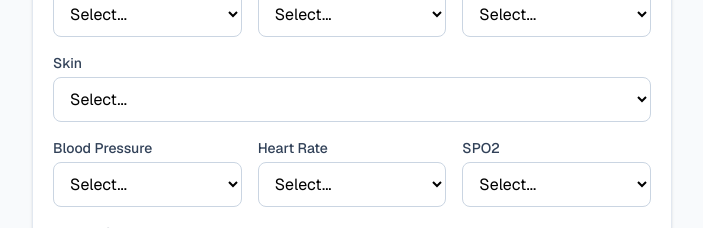
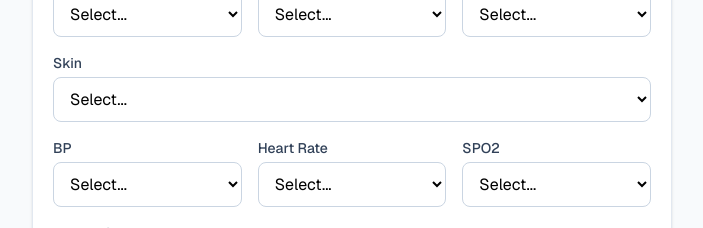
Before and after one commit to emiliootz/QuickChart, a Next.js app: page / in a window 1280 px wide. Shown: the part 1360-1588 px from the top of the page, without its empty margins (288-991 px from the left). Built offline with nearby package versions, Linux system fonts and the light colour scheme.

Commit message:
Changed "Blood Pressure" to "BP"

```diff
--- a/components/forms/StructuredForm.tsx
+++ b/components/forms/StructuredForm.tsx
@@ -564,7 +564,7 @@ export default function StructuredForm() {
         )}
 
         <div className="grid grid-cols-3 gap-4">
-          <Field label="Blood Pressure">
+          <Field label="BP">
             <select {...register("bloodPressure")} className={inputCls}>
               <option value="">Select...</option>
               <option value="Normal (at Baseline)">Normal (at Baseline)</option>
@@ -590,12 +590,12 @@ export default function StructuredForm() {
         </div>
 
         {bloodPressure === "Hypertensive" && (
-          <Field label="Blood Pressure — specify">
+          <Field label="BP — specify">
             <input {...register("bloodPressureNote")} type="text" placeholder="e.g. 180/110 mmHg, history of hypertension" className={inputCls} />
           </Field>
         )}
         {bloodPressure === "Hypotensive" && (
-          <Field label="Blood Pressure — specify">
+          <Field label="BP — specify">
             <input {...register("bloodPressureNote")} type="text" placeholder="e.g. 88/50 mmHg, suspected dehydration" className={inputCls} />
           </Field>
         )}
```
